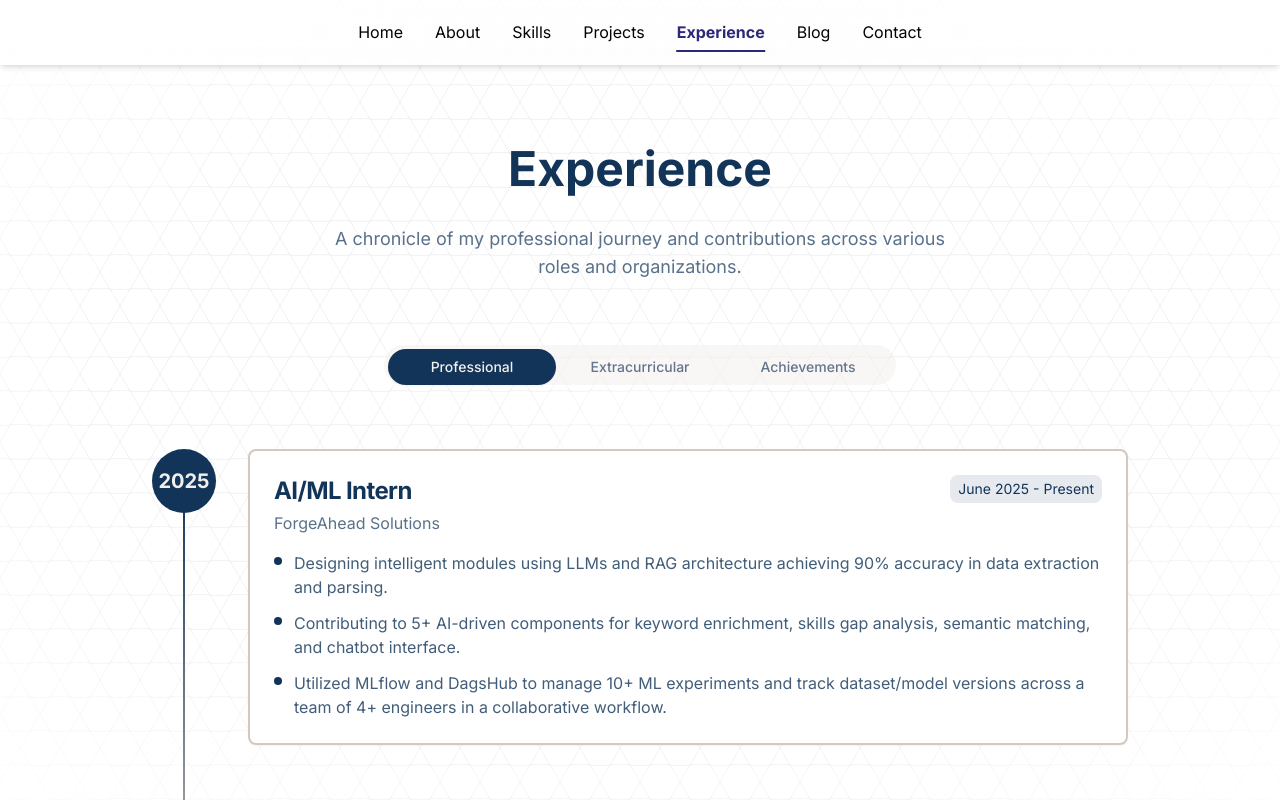
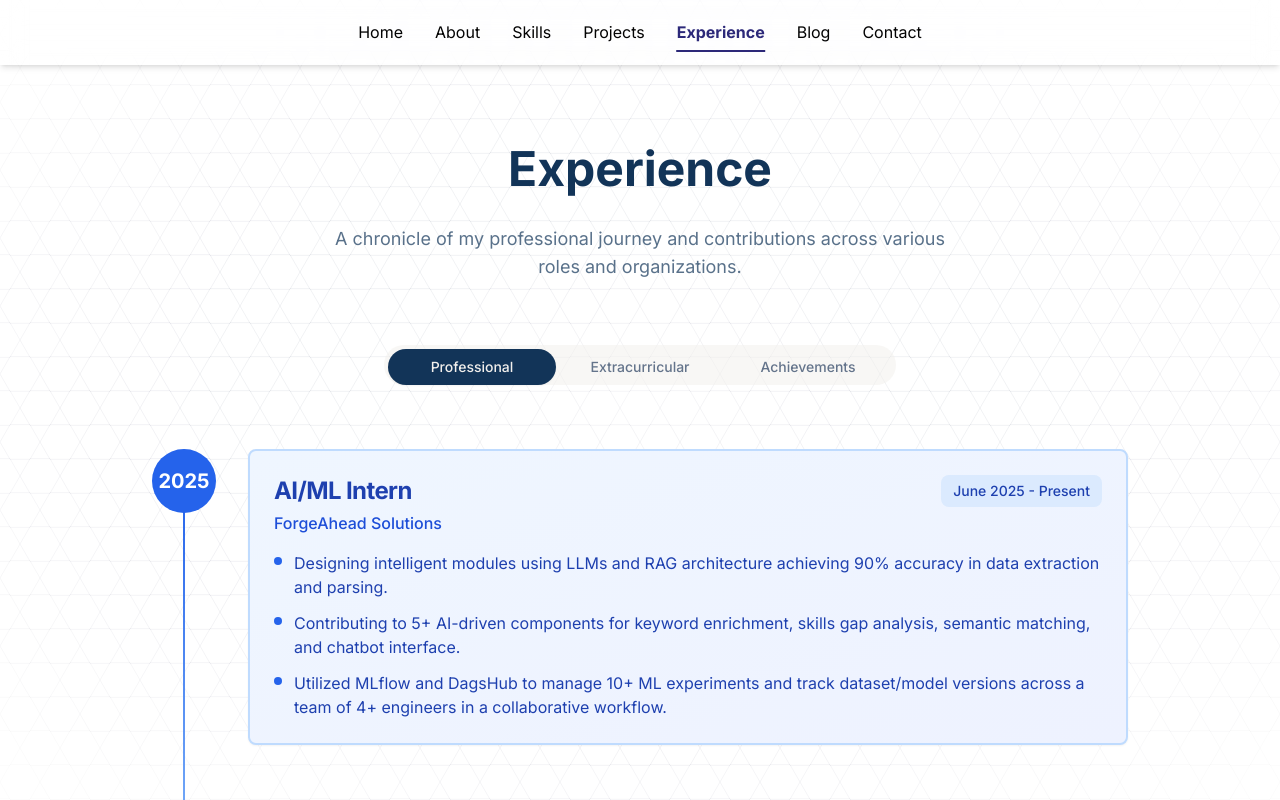
Before and after one commit to Falcon-J/Omkar-J-Portfolio, a Next.js app: page /experience in a window 1280 px wide. Shown: the top 800 px of the page. Built offline with nearby package versions, Linux system fonts and the light colour scheme.

Commit message:
experience section updates

```diff
--- a/app/experience/page.tsx
+++ b/app/experience/page.tsx
@@ -126,26 +126,76 @@ const achievements: Achievement[] = [
   },
 ];
 
-// Updated ExperienceCard component
-const ExperienceCard = ({ experience }: { experience: Experience }) => (
+// Updated ExperienceCard component with theme support
+const ExperienceCard = ({
+  experience,
+  theme = "professional",
+}: {
+  experience: Experience;
+  theme?: "professional" | "extracurricular";
+}) => {
+  const themeConfig = {
+    professional: {
+      yearBg: "bg-blue-600",
+      yearHoverBg: "hover:bg-blue-700",
+      cardBorder: "border-blue-200",
+      cardBg: "bg-gradient-to-br from-blue-50 to-indigo-50",
+      cardHoverBorder: "hover:border-blue-400",
+      titleColor: "text-blue-800",
+      descriptionColor: "text-blue-700",
+      durationBg: "bg-blue-100",
+      durationColor: "text-blue-800",
+      bulletBg: "bg-blue-600",
+      textColor: "text-blue-800",
+      timelineBg: "from-blue-600 via-blue-300 to-blue-600",
+    },
+    extracurricular: {
+      yearBg: "bg-green-600",
+      yearHoverBg: "hover:bg-green-700",
+      cardBorder: "border-green-200",
+      cardBg: "bg-gradient-to-br from-green-50 to-teal-50",
+      cardHoverBorder: "hover:border-green-400",
+      titleColor: "text-green-800",
+      descriptionColor: "text-green-700",
+      durationBg: "bg-green-100",
+      durationColor: "text-green-800",
+      bulletBg: "bg-green-600",
+      textColor: "text-green-800",
+      timelineBg: "from-green-600 via-green-300 to-green-600",
+    },
+  };
+
+  const config = themeConfig[theme];
+
+  return (
     <div className="group relative">
-    <div className="absolute left-0 top-0 w-12 h-12 md:w-16 md:h-16 bg-navy rounded-full flex items-center justify-center text-cream font-bold z-10 transform group-hover:scale-110 transition-transform duration-300">
+      <div
+        className={`absolute left-0 top-0 w-12 h-12 md:w-16 md:h-16 ${config.yearBg} ${config.yearHoverBg} rounded-full flex items-center justify-center text-white font-bold z-10 transform group-hover:scale-110 transition-all duration-300`}
+      >
         <span className="text-sm md:text-xl">{experience.year}</span>
       </div>
       <div className="pl-16 md:pl-24">
-      <Card className="border-2 border-beige bg-white/80 backdrop-blur-sm hover:border-navy transition-all duration-300 transform group-hover:-translate-y-1">
+        <Card
+          className={`border-2 ${config.cardBorder} ${config.cardBg} backdrop-blur-sm ${config.cardHoverBorder} transition-all duration-300 transform group-hover:-translate-y-1 group-hover:shadow-lg`}
+        >
           <CardHeader className="pb-4">
             <div className="flex flex-col gap-2">
               <div className="flex flex-col sm:flex-row sm:justify-between sm:items-start gap-2">
                 <div className="flex-1 min-w-0">
-                <CardTitle className="text-lg sm:text-xl md:text-2xl font-bold text-navy leading-tight">
+                  <CardTitle
+                    className={`text-lg sm:text-xl md:text-2xl font-bold ${config.titleColor} leading-tight`}
+                  >
                     {experience.title}
                   </CardTitle>
-                <CardDescription className="text-sm md:text-base text-navy/70 mt-1 break-words">
+                  <CardDescription
+                    className={`text-sm md:text-base ${config.descriptionColor} mt-1 break-words font-medium`}
+                  >
                     {experience.company}
                   </CardDescription>
                 </div>
-              <span className="self-start sm:self-auto text-xs sm:text-sm font-normal px-2 py-1 rounded-lg bg-navy/10 text-navy whitespace-nowrap flex-shrink-0">
+                <span
+                  className={`self-start sm:self-auto text-xs sm:text-sm font-medium px-3 py-1.5 rounded-lg ${config.durationBg} ${config.durationColor} whitespace-nowrap flex-shrink-0`}
+                >
                   {experience.duration}
                 </span>
               </div>
@@ -158,8 +208,12 @@ const ExperienceCard = ({ experience }: { experience: Experience }) => (
                   key={index}
                   className="flex items-start gap-2 md:gap-3 group/item"
                 >
-                <div className="mt-1.5 h-1.5 w-1.5 md:h-2 md:w-2 rounded-full bg-navy flex-shrink-0 group-hover/item:scale-150 transition-transform duration-300"></div>
-                <span className="text-sm md:text-base text-navy/80 leading-relaxed">
+                  <div
+                    className={`mt-1.5 h-1.5 w-1.5 md:h-2 md:w-2 rounded-full ${config.bulletBg} flex-shrink-0 group-hover/item:scale-150 transition-transform duration-300`}
+                  ></div>
+                  <span
+                    className={`text-sm md:text-base ${config.textColor} leading-relaxed`}
+                  >
                     {responsibility}
                   </span>
                 </li>
@@ -170,6 +224,7 @@ const ExperienceCard = ({ experience }: { experience: Experience }) => (
       </div>
     </div>
   );
+};
 
 // Achievement Card component
 const AchievementCard = ({ achievement }: { achievement: Achievement }) => (
@@ -232,20 +287,37 @@ const AchievementSection = ({
   </div>
 );
 
-// Updated ExperienceSection component
-const ExperienceSection = ({ experiences }: { experiences: Experience[] }) => (
+// Updated ExperienceSection component with theme support
+const ExperienceSection = ({
+  experiences,
+  theme = "professional",
+}: {
+  experiences: Experience[];
+  theme?: "professional" | "extracurricular";
+}) => {
+  const timelineConfig = {
+    professional: "from-blue-600 via-blue-300 to-blue-600",
+    extracurricular: "from-green-600 via-green-300 to-green-600",
+  };
+
+  return (
     <div className="relative">
       {/* Desktop timeline */}
-    <div className="hidden md:block absolute left-[31px] top-8 bottom-8 w-0.5 bg-gradient-to-b from-navy via-beige to-navy"></div>
+      <div
+        className={`hidden md:block absolute left-[31px] top-8 bottom-8 w-0.5 bg-gradient-to-b ${timelineConfig[theme]}`}
+      ></div>
       {/* Mobile timeline */}
-    <div className="md:hidden absolute left-[23px] top-8 bottom-8 w-0.5 bg-gradient-to-b from-navy via-beige to-navy"></div>
+      <div
+        className={`md:hidden absolute left-[23px] top-8 bottom-8 w-0.5 bg-gradient-to-b ${timelineConfig[theme]}`}
+      ></div>
       <div className="space-y-8 md:space-y-16">
         {experiences.map((experience, index) => (
-        <ExperienceCard key={index} experience={experience} />
+          <ExperienceCard key={index} experience={experience} theme={theme} />
         ))}
       </div>
     </div>
   );
+};
 
 // Helper function to draw hexagons
 const drawHexagon = (
@@ -432,13 +504,19 @@ export default function ExperiencePage() {
 
             <TabsContent value="professional" className="space-y-8">
               <FadeIn delay={0.3}>
-                <ExperienceSection experiences={professionalExperiences} />
+                <ExperienceSection
+                  experiences={professionalExperiences}
+                  theme="professional"
+                />
               </FadeIn>
             </TabsContent>
 
             <TabsContent value="extracurricular" className="space-y-8">
               <FadeIn delay={0.3}>
-                <ExperienceSection experiences={extracurricularExperiences} />
+                <ExperienceSection
+                  experiences={extracurricularExperiences}
+                  theme="extracurricular"
+                />
               </FadeIn>
             </TabsContent>
 
--- a/app/layout.tsx
+++ b/app/layout.tsx
@@ -7,10 +7,9 @@ import { ThemeProvider } from "@/components/theme-provider";
 const inter = Inter({ subsets: ["latin"] });
 
 export const metadata: Metadata = {
-  title: "Omkar Jawalikar - AI/ML Developer & Full-Stack Engineer",
+  title: "Omkar Jawalikar ",
   description:
-    "Computer Science student at VIT Vellore specializing in AI/ML, full-stack development, and financial research. Currently AI/ML Intern at ForgeAhead Solutions.",
-  generator: "v0.dev",
+    "Computer Science geek specializing in AI/ML, full-stack development, and financial research. Currently AI/ML Intern at ForgeAhead Solutions."
 };
 
 export default function RootLayout({
```
Lines whose indentation alone changed are shown as unchanged.
